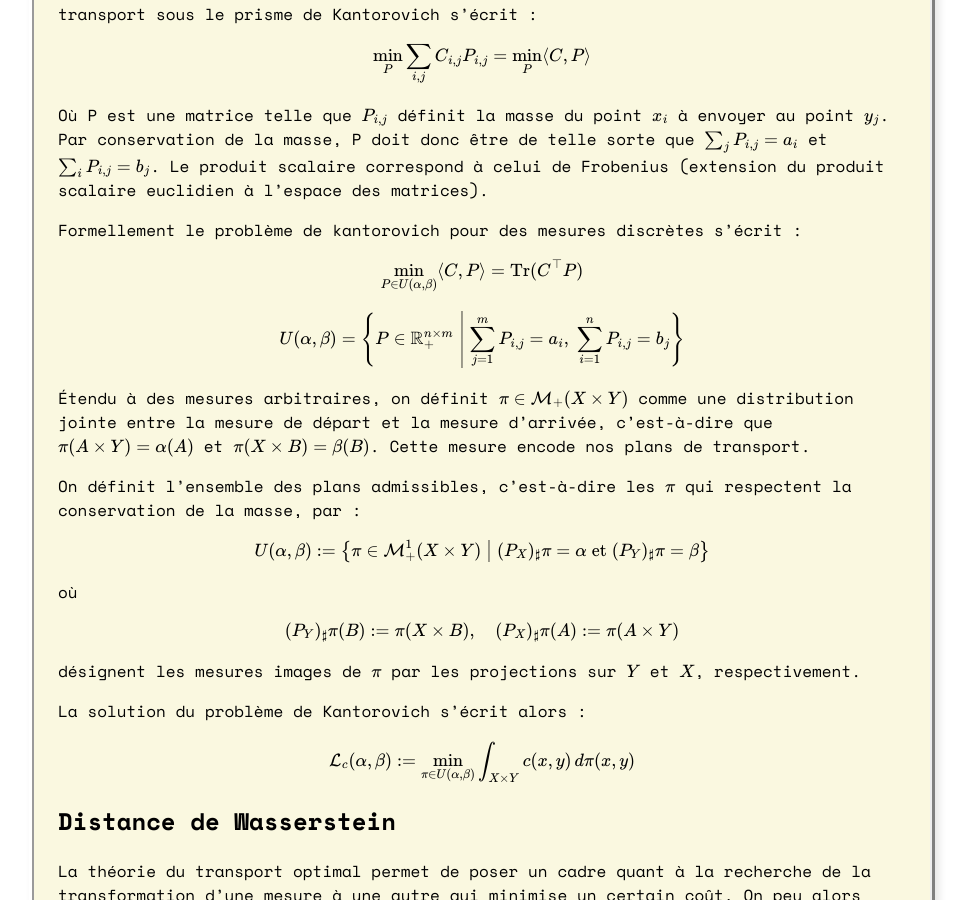
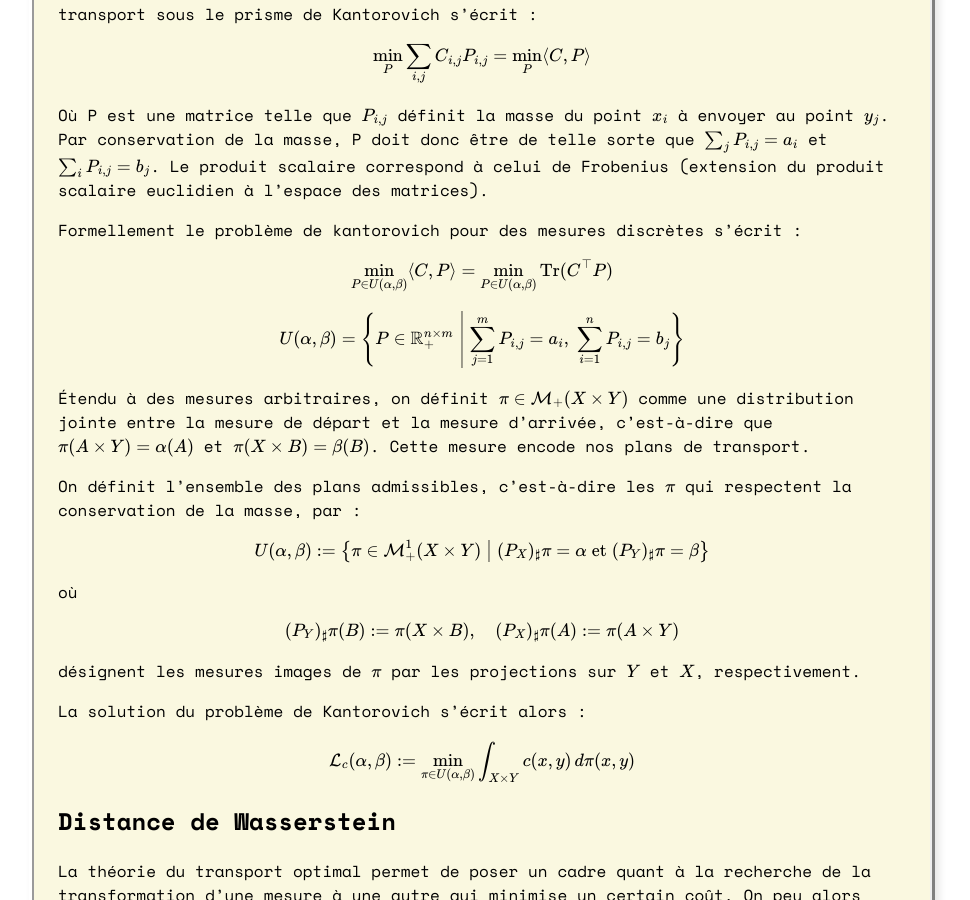
Before and after one commit to 3imaginaryboys3/3imaginaryboys3.github.io, a Jekyll site: the page built from _posts/2025-07-19-du-probl-me-de-transport-la-distance-de-gromov-wassertein.md, in a window 1280 px wide and 900 px high, scrolled down 3372 px. Shown: the whole window, without its empty margins (158-1128 px from the left). Built offline with Jekyll 4.4.1, drawn with Linux system fonts in a browser that asks for light colours; some web fonts are replaced; comment, search, counter and statistics services are not loaded.

Commit message:
Update 2025-07-19-du-probl-me-de-transport-la-distance-de-gromov-wassertein.md

```diff
--- a/_posts/2025-07-19-du-probl-me-de-transport-la-distance-de-gromov-wassertein.md
+++ b/_posts/2025-07-19-du-probl-me-de-transport-la-distance-de-gromov-wassertein.md
@@ -110,7 +110,7 @@ Où P est une matrice telle que $P_{i,j}$ définit la masse du point $x_i$ à en
 Formellement le problème de kantorovich pour des mesures discrètes s'écrit :
 
 $$
-\min_{P \in U(\alpha, \beta)} \langle C, P \rangle = \operatorname{Tr}(C^\top P)
+\min_{P \in U(\alpha, \beta)} \langle C, P \rangle = \min_{P \in U(\alpha, \beta)} \operatorname{Tr}(C^\top P)
 $$
 
 
```
